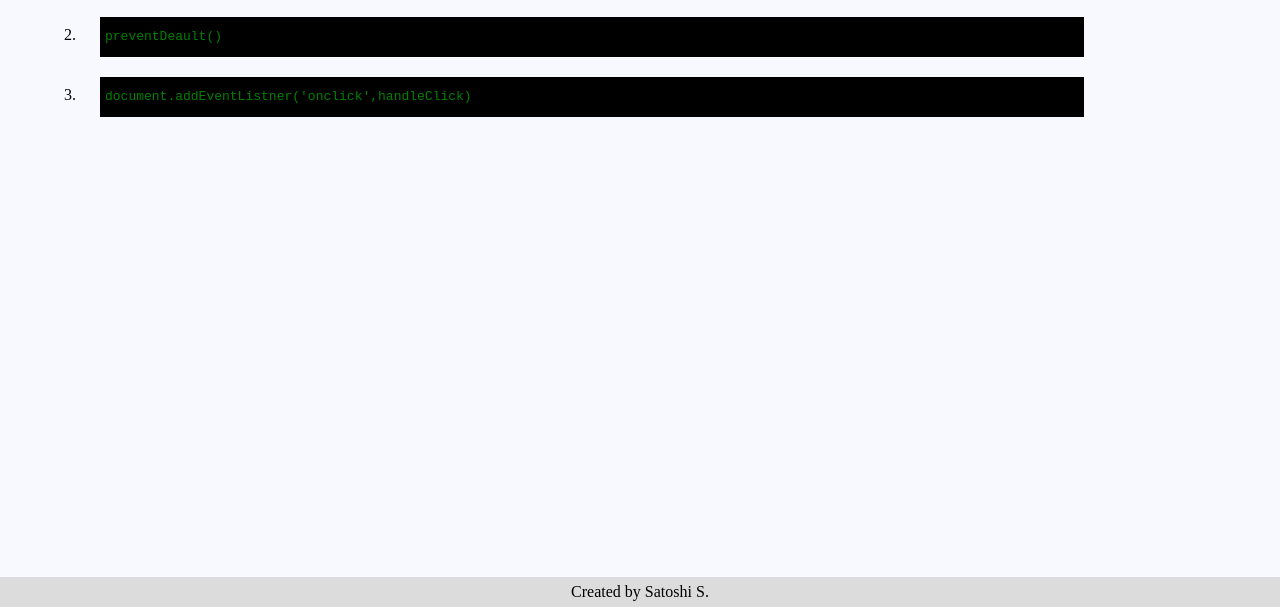
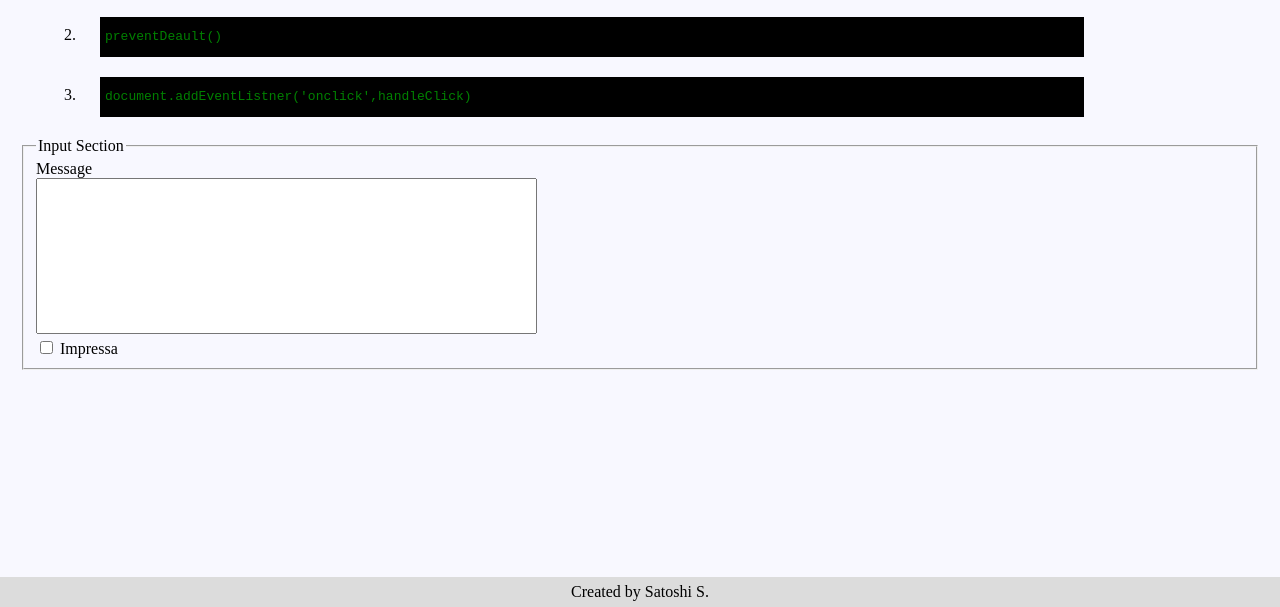
Before and after one commit to Satoshi-Sh/assignment1-comit, a plain HTML site: page index.html in a window 1280 px wide. Shown: the part 193-800 px from the top of the page. Drawn offline with Linux system fonts and the light colour scheme.

Commit message:
Add some fomrs

```diff
--- a/index.html
+++ b/index.html
@@ -5,6 +5,7 @@
     <meta http-equiv="X-UA-Compatible" content="IE=edge" />
     <meta name="viewport" content="width=device-width, initial-scale=1.0" />
     <link rel="stylesheet" type="text/css" href="styles.css" />
+    <link rel="icon" type="image/png" href="/asset/cat.png" />
     <title>General Page</title>
   </head>
   <body>
@@ -28,6 +29,18 @@
           <code> document.addEventListner('onclick',handleClick)</code>
         </li>
       </ol>
+      <form>
+        <fieldset>
+          <legend>Input Section</legend>
+          <label>Message</label>
+          <br />
+          <textarea cols="60" rows="10" style="resize: none"></textarea>
+          <div class="check-div">
+            <input name="first" type="checkbox" />
+            <label for="first">Impressa</label>
+          </div>
+        </fieldset>
+      </form>
 
       <!-- <abbr title="Document Object Model">DOM</abbr> -->
     </main>
```
Also changed, not shown: second.html (+5 -0 lines), asset/cat.png (added).
